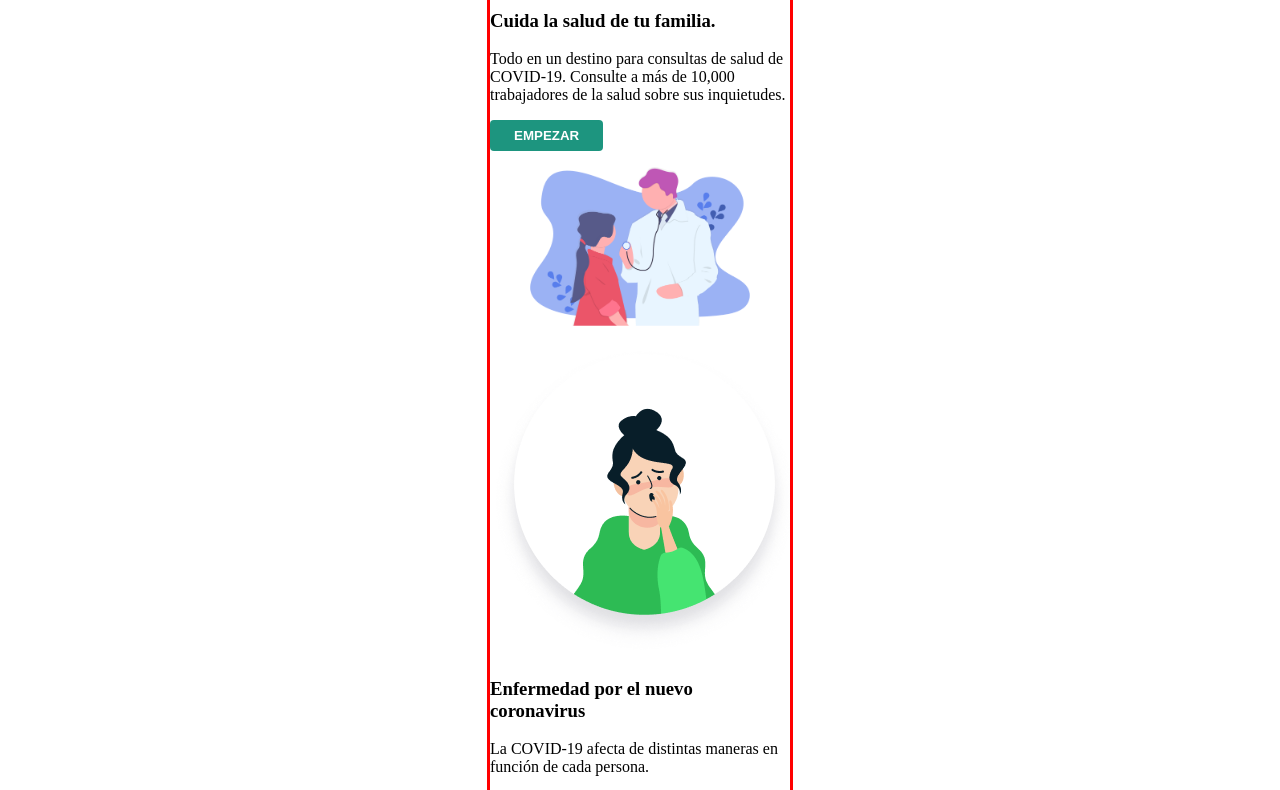
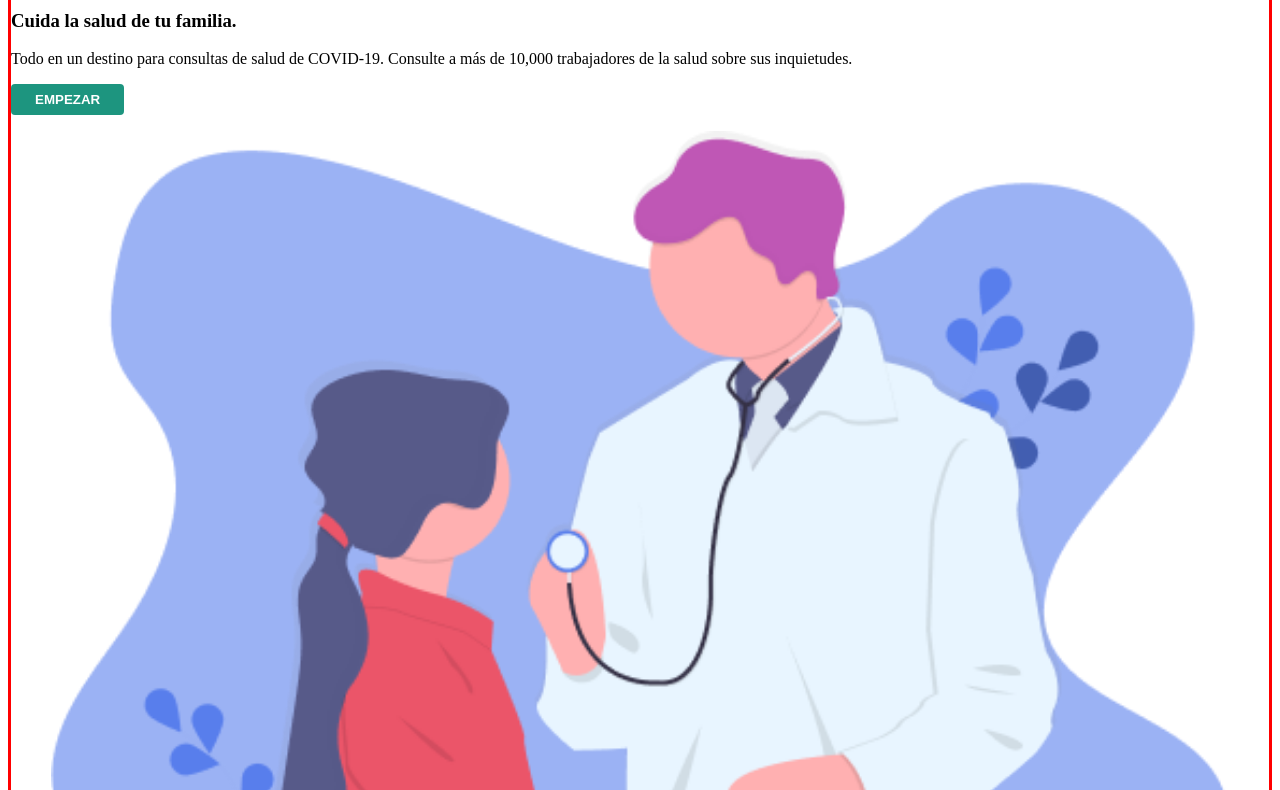
Before and after one commit to Gherman-the-old-hunter-cetasdi/Coronapp, a plain HTML site: page index.html in a window 1280 px wide. Shown: the part 64-854 px from the top of the page. Drawn offline with Linux system fonts and the light colour scheme.

Commit message:
Add files via upload

```diff
--- a/css/componentes/wrapper.css
+++ b/css/componentes/wrapper.css
@@ -1,5 +1,5 @@
 .wrapper {
   border: 3px solid red;
-  max-width: 300px;
+  max-width: 1280px;
   margin: 0 auto;
 }
```
